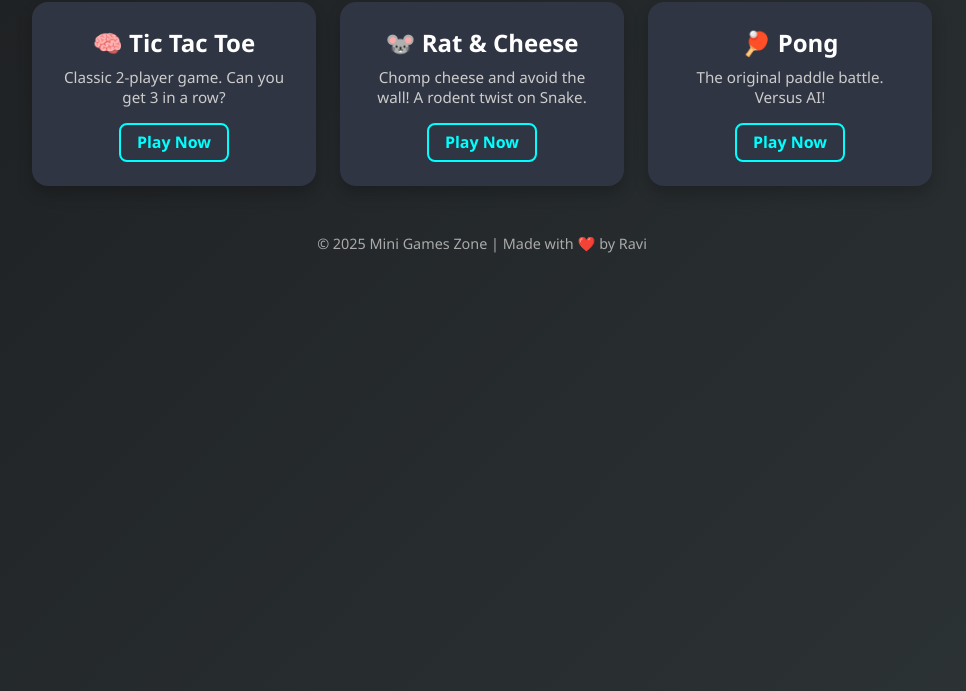
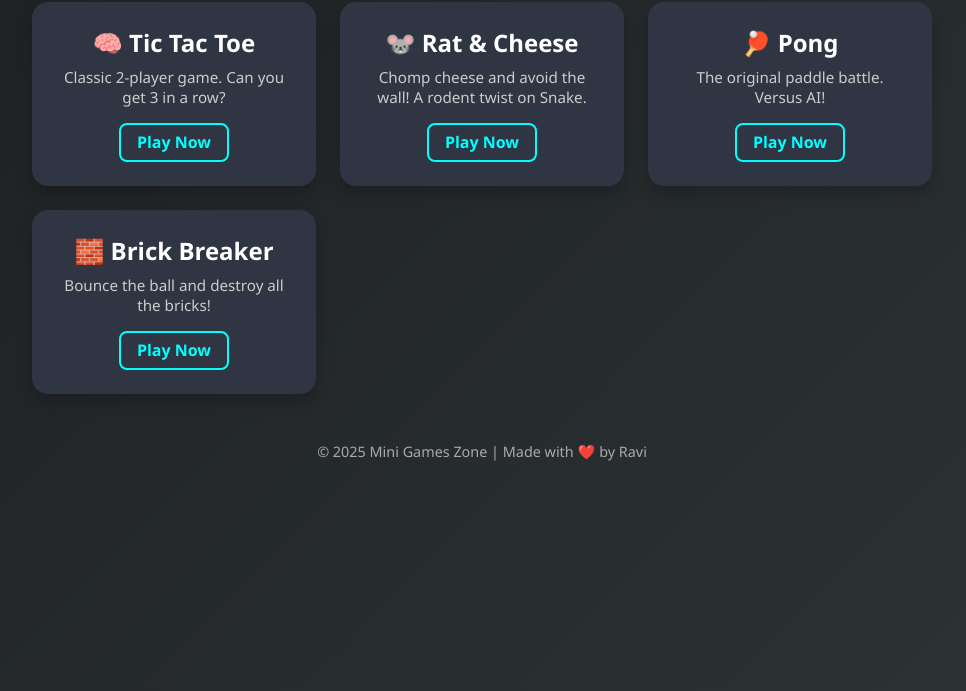
Before and after one commit to technovabit/mini-games, a plain HTML site: page index.html in a window 1280 px wide. Shown: the part 109-800 px from the top of the page, without its empty margins (158-1124 px from the left). Drawn offline with Linux system fonts and the light colour scheme.

Commit message:
index.html

```diff
--- a/index.html
+++ b/index.html
@@ -124,6 +124,12 @@
       <p>The original paddle battle. Versus AI!</p>
       <a href="pong.html">Play Now</a>
     </div>
+
+    <div class="card">
+      <h2>🧱 Brick Breaker</h2>
+      <p>Bounce the ball and destroy all the bricks!</p>
+      <a href="brick breaker.html">Play Now</a>
+    </div>
   </div>
 
   <footer>
```
